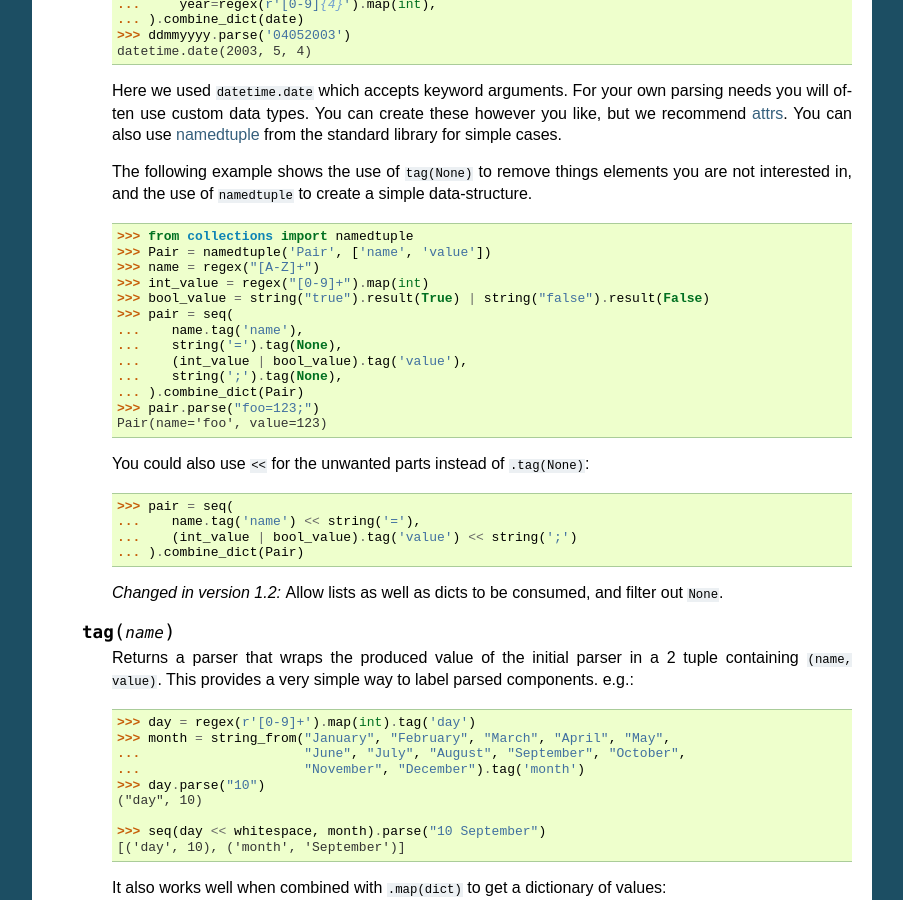
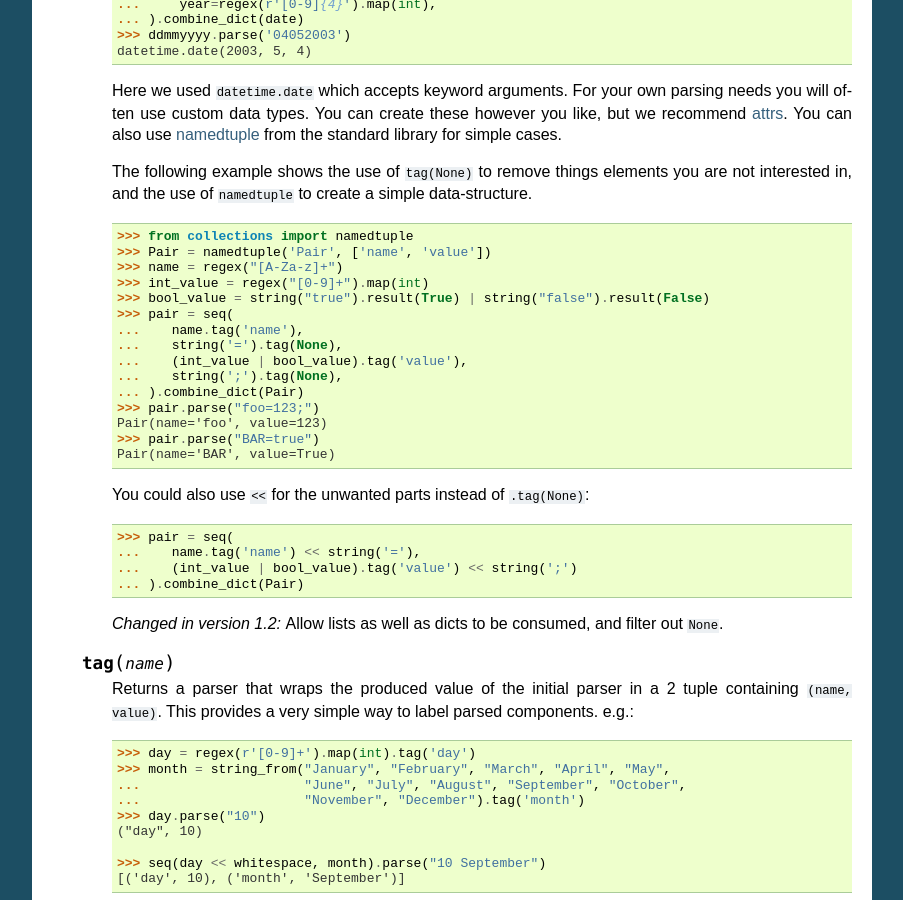
Before and after one commit to python-parsy/parsy, a Sphinx documentation site: the page built from docs/ref/methods_and_combinators.rst, in a window 1280 px wide and 900 px high, scrolled down 3191 px. Shown: the whole window, without its empty margins (198-1101 px from the left). Built offline with Sphinx 7.4.7, drawn with Linux system fonts in a browser that asks for light colours.

Commit message:
More docs fixes

```diff
--- a/docs/ref/methods_and_combinators.rst
+++ b/docs/ref/methods_and_combinators.rst
@@ -237,7 +237,7 @@ can be used and manipulated as below.
 
          >>> from collections import namedtuple
          >>> Pair = namedtuple('Pair', ['name', 'value'])
-         >>> name = regex("[A-Z]+")
+         >>> name = regex("[A-Za-z]+")
          >>> int_value = regex("[0-9]+").map(int)
          >>> bool_value = string("true").result(True) | string("false").result(False)
          >>> pair = seq(
@@ -248,6 +248,8 @@ can be used and manipulated as below.
          ... ).combine_dict(Pair)
          >>> pair.parse("foo=123;")
          Pair(name='foo', value=123)
+         >>> pair.parse("BAR=true")
+         Pair(name='BAR', value=True)
 
       You could also use ``<<`` for the unwanted parts instead of ``.tag(None)``:
 
```
